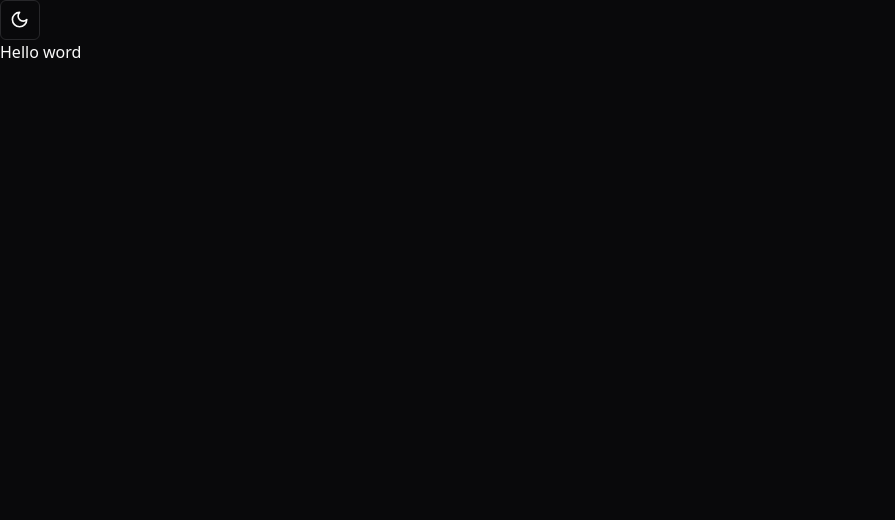
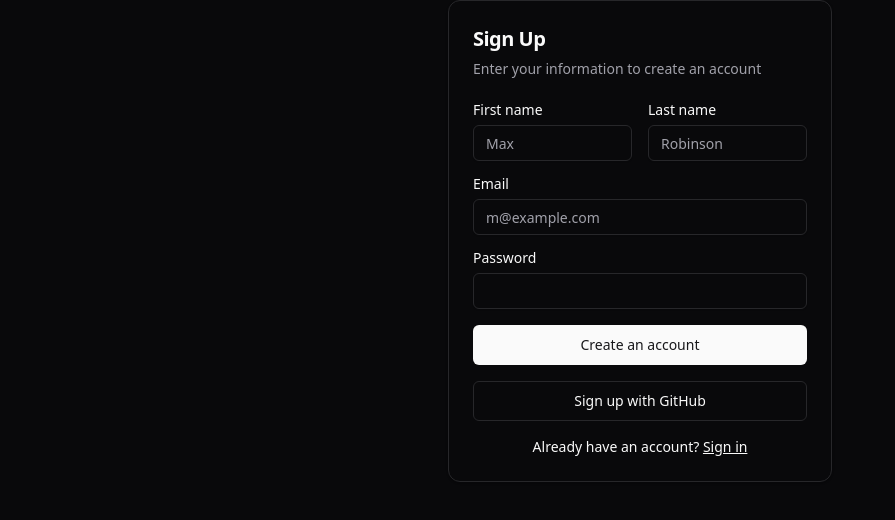
Before and after one commit to Savecoders/UrlShortReact, a React (Vite) app: page /SignUp in a window 1280 px wide. Shown: the top 520 px of the page, without its empty margins (0-895 px from the left). Built offline with nearby package versions, Linux system fonts and the light colour scheme.

Commit message:
Add: React Router and SignUp

```diff
--- a/package.json
+++ b/package.json
@@ -12,12 +12,14 @@
   "dependencies": {
     "@radix-ui/react-dropdown-menu": "^2.0.6",
     "@radix-ui/react-icons": "^1.3.0",
+    "@radix-ui/react-label": "^2.0.2",
     "@radix-ui/react-slot": "^1.0.2",
     "class-variance-authority": "^0.7.0",
     "clsx": "^2.1.1",
     "lucide-react": "^0.372.0",
     "react": "^18.2.0",
     "react-dom": "^18.2.0",
+    "react-router-dom": "^6.23.0",
     "tailwind-merge": "^2.3.0",
     "tailwindcss-animate": "^1.0.7"
   },
--- a/src/App.tsx
+++ b/src/App.tsx
@@ -1,14 +1,15 @@
 import { ThemeProvider } from '@/components/ThemeProvider';
 import { ModeToggle } from './components/ModeToggle';
+import { Routes, Route } from 'react-router-dom';
+import { SignUp } from './pages/SignUp';
+
 function App() {
   return (
     <ThemeProvider defaultTheme='dark' storageKey='dark'>
-      {
-        <>
-          <ModeToggle />
-          <p>Hello word</p>
-        </>
-      }
+      <Routes>
+        <Route path='/' element={<ModeToggle />} />
+        <Route path='/SignUp' element={<SignUp />} />
+      </Routes>
     </ThemeProvider>
   );
 }
--- /dev/null
+++ b/src/components/ui/Card.tsx
@@ -0,0 +1,76 @@
+import * as React from "react"
+
+import { cn } from "@/lib/utils"
+
+const Card = React.forwardRef<
+  HTMLDivElement,
+  React.HTMLAttributes<HTMLDivElement>
+>(({ className, ...props }, ref) => (
+  <div
+    ref={ref}
+    className={cn(
+      "rounded-xl border bg-card text-card-foreground shadow",
+      className
+    )}
+    {...props}
+  />
+))
+Card.displayName = "Card"
+
+const CardHeader = React.forwardRef<
+  HTMLDivElement,
+  React.HTMLAttributes<HTMLDivElement>
+>(({ className, ...props }, ref) => (
+  <div
+    ref={ref}
+    className={cn("flex flex-col space-y-1.5 p-6", className)}
+    {...props}
+  />
+))
+CardHeader.displayName = "CardHeader"
+
+const CardTitle = React.forwardRef<
+  HTMLParagraphElement,
+  React.HTMLAttributes<HTMLHeadingElement>
+>(({ className, ...props }, ref) => (
+  <h3
+    ref={ref}
+    className={cn("font-semibold leading-none tracking-tight", className)}
+    {...props}
+  />
+))
+CardTitle.displayName = "CardTitle"
+
+const CardDescription = React.forwardRef<
+  HTMLParagraphElement,
+  React.HTMLAttributes<HTMLParagraphElement>
+>(({ className, ...props }, ref) => (
+  <p
+    ref={ref}
+    className={cn("text-sm text-muted-foreground", className)}
+    {...props}
+  />
+))
+CardDescription.displayName = "CardDescription"
+
+const CardContent = React.forwardRef<
+  HTMLDivElement,
+  React.HTMLAttributes<HTMLDivElement>
+>(({ className, ...props }, ref) => (
+  <div ref={ref} className={cn("p-6 pt-0", className)} {...props} />
+))
+CardContent.displayName = "CardContent"
+
+const CardFooter = React.forwardRef<
+  HTMLDivElement,
+  React.HTMLAttributes<HTMLDivElement>
+>(({ className, ...props }, ref) => (
+  <div
+    ref={ref}
+    className={cn("flex items-center p-6 pt-0", className)}
+    {...props}
+  />
+))
+CardFooter.displayName = "CardFooter"
+
+export { Card, CardHeader, CardFooter, CardTitle, CardDescription, CardContent }
--- /dev/null
+++ b/src/components/ui/Input.tsx
@@ -0,0 +1,25 @@
+import * as React from "react"
+
+import { cn } from "@/lib/utils"
+
+export interface InputProps
+  extends React.InputHTMLAttributes<HTMLInputElement> {}
+
+const Input = React.forwardRef<HTMLInputElement, InputProps>(
+  ({ className, type, ...props }, ref) => {
+    return (
+      <input
+        type={type}
+        className={cn(
+          "flex h-9 w-full rounded-md border border-input bg-transparent px-3 py-1 text-sm shadow-sm transition-colors file:border-0 file:bg-transparent file:text-sm file:font-medium placeholder:text-muted-foreground focus-visible:outline-none focus-visible:ring-1 focus-visible:ring-ring disabled:cursor-not-allowed disabled:opacity-50",
+          className
+        )}
+        ref={ref}
+        {...props}
+      />
+    )
+  }
+)
+Input.displayName = "Input"
+
+export { Input }
--- /dev/null
+++ b/src/components/ui/Label.tsx
@@ -0,0 +1,21 @@
+'use client';
+
+import * as React from 'react';
+import * as LabelPrimitive from '@radix-ui/react-label';
+import { cva, type VariantProps } from 'class-variance-authority';
+
+import { cn } from '@/lib/utils';
+
+const labelVariants = cva(
+  'text-sm font-medium leading-none peer-disabled:cursor-not-allowed peer-disabled:opacity-70',
+);
+
+const Label = React.forwardRef<
+  React.ElementRef<typeof LabelPrimitive.Root>,
+  React.ComponentPropsWithoutRef<typeof LabelPrimitive.Root> & VariantProps<typeof labelVariants>
+>(({ className, ...props }, ref) => (
+  <LabelPrimitive.Root ref={ref} className={cn(labelVariants(), className)} {...props} />
+));
+Label.displayName = LabelPrimitive.Root.displayName;
+
+export { Label };
--- a/src/main.tsx
+++ b/src/main.tsx
@@ -1,10 +1,13 @@
 import React from 'react';
 import ReactDOM from 'react-dom/client';
+import { BrowserRouter } from 'react-router-dom';
 import App from './App.tsx';
 import './index.css';
 
 ReactDOM.createRoot(document.getElementById('root')!).render(
   <React.StrictMode>
-    <App />
+    <BrowserRouter>
+      <App />
+    </BrowserRouter>
   </React.StrictMode>,
 );
--- /dev/null
+++ b/src/pages/SignUp.tsx
@@ -0,0 +1,49 @@
+import { Button } from '@/components/ui/Button';
+import { Card, CardContent, CardDescription, CardHeader, CardTitle } from '@/components/ui/Card';
+import { Input } from '@/components/ui/Input';
+import { Label } from '@/components/ui/Label';
+
+export function SignUp() {
+  return (
+    <Card className='mx-auto max-w-sm'>
+      <CardHeader>
+        <CardTitle className='text-xl'>Sign Up</CardTitle>
+        <CardDescription>Enter your information to create an account</CardDescription>
+      </CardHeader>
+      <CardContent>
+        <div className='grid gap-4'>
+          <div className='grid grid-cols-2 gap-4'>
+            <div className='grid gap-2'>
+              <Label htmlFor='first-name'>First name</Label>
+              <Input id='first-name' placeholder='Max' required />
+            </div>
+            <div className='grid gap-2'>
+              <Label htmlFor='last-name'>Last name</Label>
+              <Input id='last-name' placeholder='Robinson' required />
+            </div>
+          </div>
+          <div className='grid gap-2'>
+            <Label htmlFor='email'>Email</Label>
+            <Input id='email' type='email' placeholder='m@example.com' required />
+          </div>
+          <div className='grid gap-2'>
+            <Label htmlFor='password'>Password</Label>
+            <Input id='password' type='password' />
+          </div>
+          <Button type='submit' className='w-full'>
+            Create an account
+          </Button>
+          <Button variant='outline' className='w-full'>
+            Sign up with GitHub
+          </Button>
+        </div>
+        <div className='mt-4 text-center text-sm'>
+          Already have an account?{' '}
+          <a href='#' className='underline'>
+            Sign in
+          </a>
+        </div>
+      </CardContent>
+    </Card>
+  );
+}
```
Also changed, not shown: 1 other file (tests, documents, lock files or other folders).
